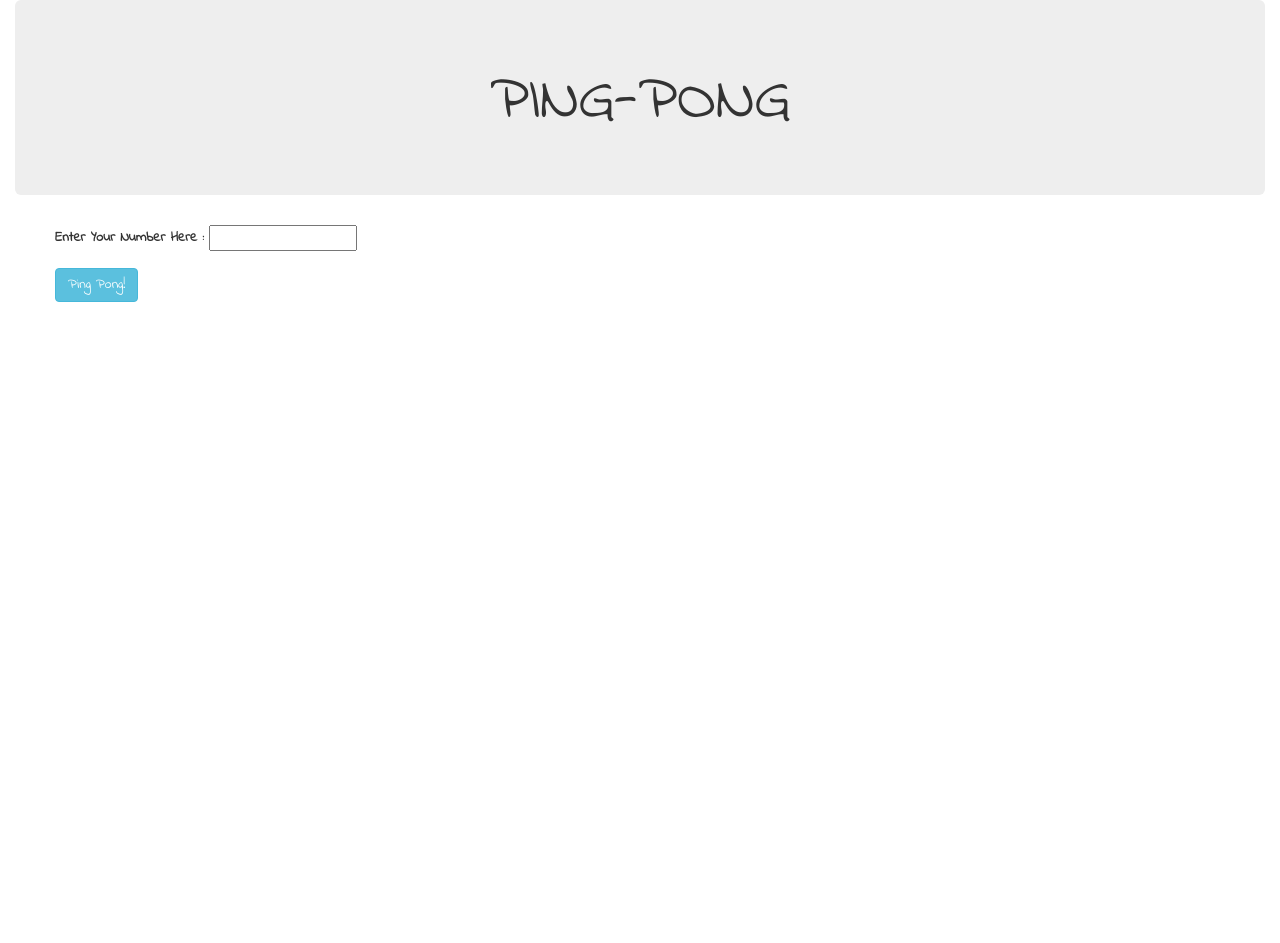
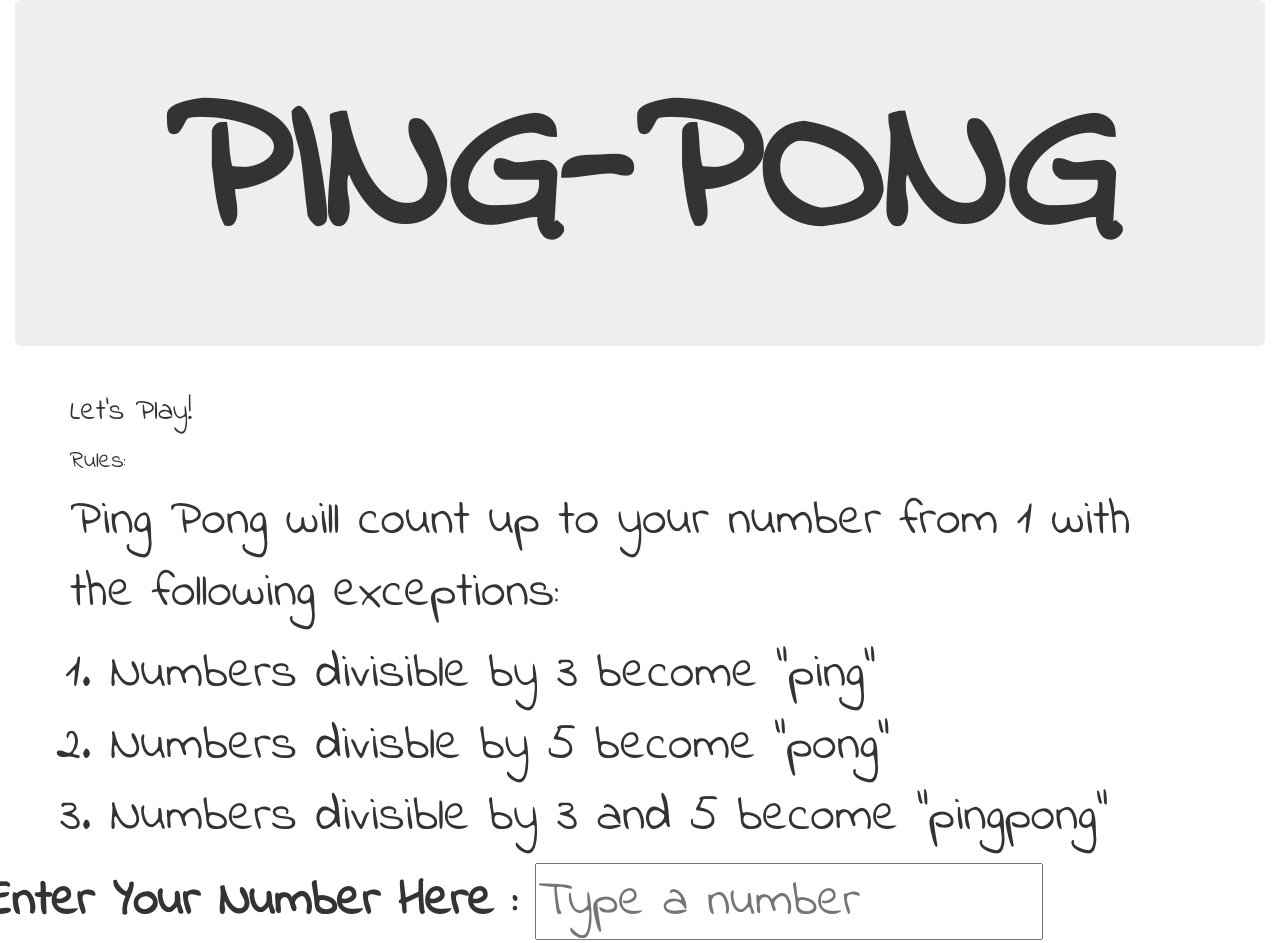
Before and after one commit to Panto1212/pingpong, a plain HTML site: page index.html in a window 1280 px wide. Shown: the top 943 px of the page. Before the commit the page ends 800 px from the top, so only its background shows below. Drawn offline with Linux system fonts and the light colour scheme.

Commit message:
add content of page

```diff
--- a/cs/styles.css
+++ b/cs/styles.css
@@ -1,6 +1,9 @@
 h1#heading {
   text-align: center;
+  font-weight: 1000;
+  font-size: 200px;
 }
 body {
   font-family: 'Indie Flower', cursive;
+  font-size: 50px;
 }
--- a/index.html
+++ b/index.html
@@ -16,12 +16,21 @@
     </div>
   </div>
   <div class="container">
+    <h2 id="mini">Let's Play!</h2>
+    <h3>Rules:</h3>
+    <p>Ping Pong will count up to your number from 1 with the following exceptions: </p>
+      <ol>
+        <li>Numbers divisible by 3 become "ping"</li>
+        <li>Numbers divisble by 5 become "pong"</li>
+        <li>Numbers divisible by 3 and 5 become "pingpong"</li>
+      </ol>
+    </div>
     <form id="pingpong">
       <div class="row">
 
         <div class="form-group">
           <label for="num">Enter Your Number Here :</label>
-          <input id="num" type="text" required>
+          <input id="num" type="text" placeholder="Type a number" required>
         </div>
         <button type="submit" class="btn btn-info">Ping Pong!</button>
       </div>
@@ -29,7 +38,7 @@
     <div>
       <ul id="result"></ul>
     </div>
-  </div>
+
   <script src="js/jquery.js"></script>
   <script src="js/scripts.js"></script>
 </body>
```
